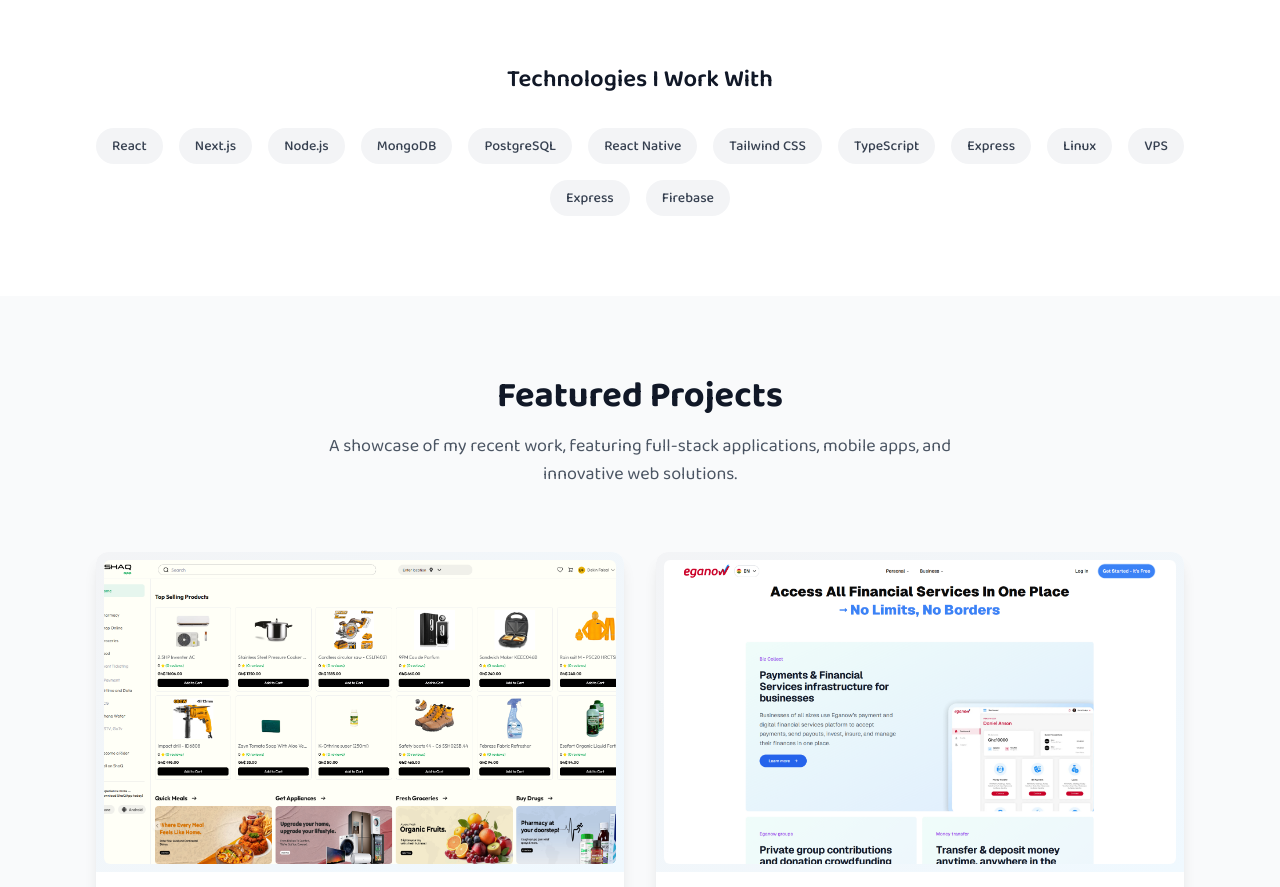
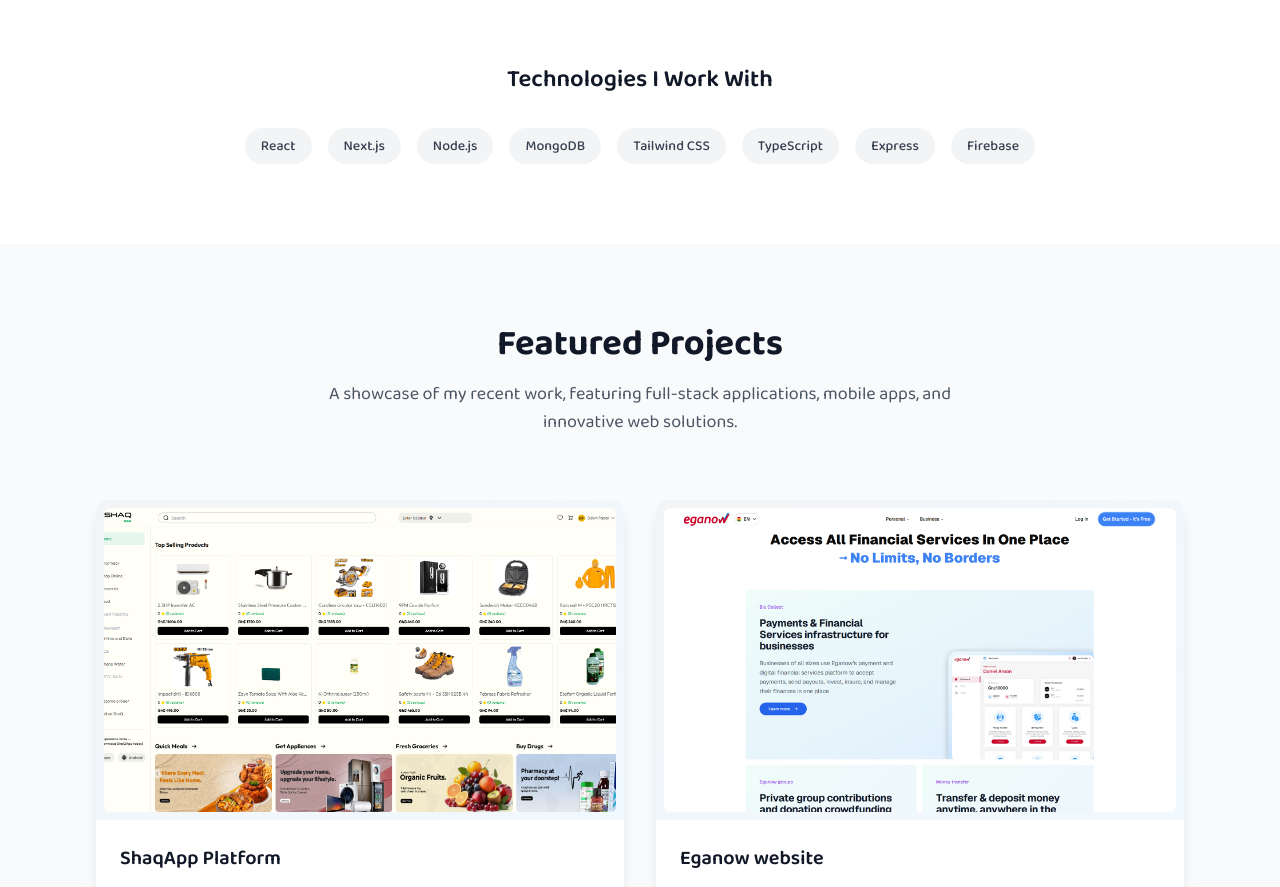
Before and after one commit to gideon211/myporfolio-main, a React (Vite) app: page / in a window 1280 px wide. Shown: the part 1422-2309 px from the top of the page. Built offline with nearby package versions, Linux system fonts and the light colour scheme.

Commit message:
tech stack done

```diff
--- a/index.html
+++ b/index.html
@@ -5,12 +5,12 @@
   <meta charset="UTF-8" />
   <link rel="icon" type="image/svg+xml" href="/vite.svg" />
   <meta name="viewport" content="width=device-width, initial-scale=1.0" />
-  <title>Faisal - Full-Stack Developer & Designer</title>
+  <title>Gideon - Full-Stack Developer</title>
   <!-- Inside the <head> tag -->
   <link href="https://fonts.googleapis.com/css2?family=Baloo+2:wght@400;500;600;700&display=swap" rel="stylesheet">
 
   <meta name="description"
-    content="Professional portfolio of Faisal, a full-stack developer and designer specializing in React, Node.js, and mobile app development." />
+    content="Professional portfolio of Gideon Kwarteng, a full-stack developer and designer specializing in React, Node.js" />
 </head>
 
 <body>
--- a/src/App.tsx
+++ b/src/App.tsx
@@ -288,13 +288,8 @@ function App() {
                 "Next.js",
                 "Node.js",
                 "MongoDB",
-                "PostgreSQL",
-                "React Native",
                 "Tailwind CSS",
                 "TypeScript",
-                "Express",
-                "Linux",
-                "VPS",
                 "Express",
                 "Firebase",
               ].map((tech, index) => (
```
